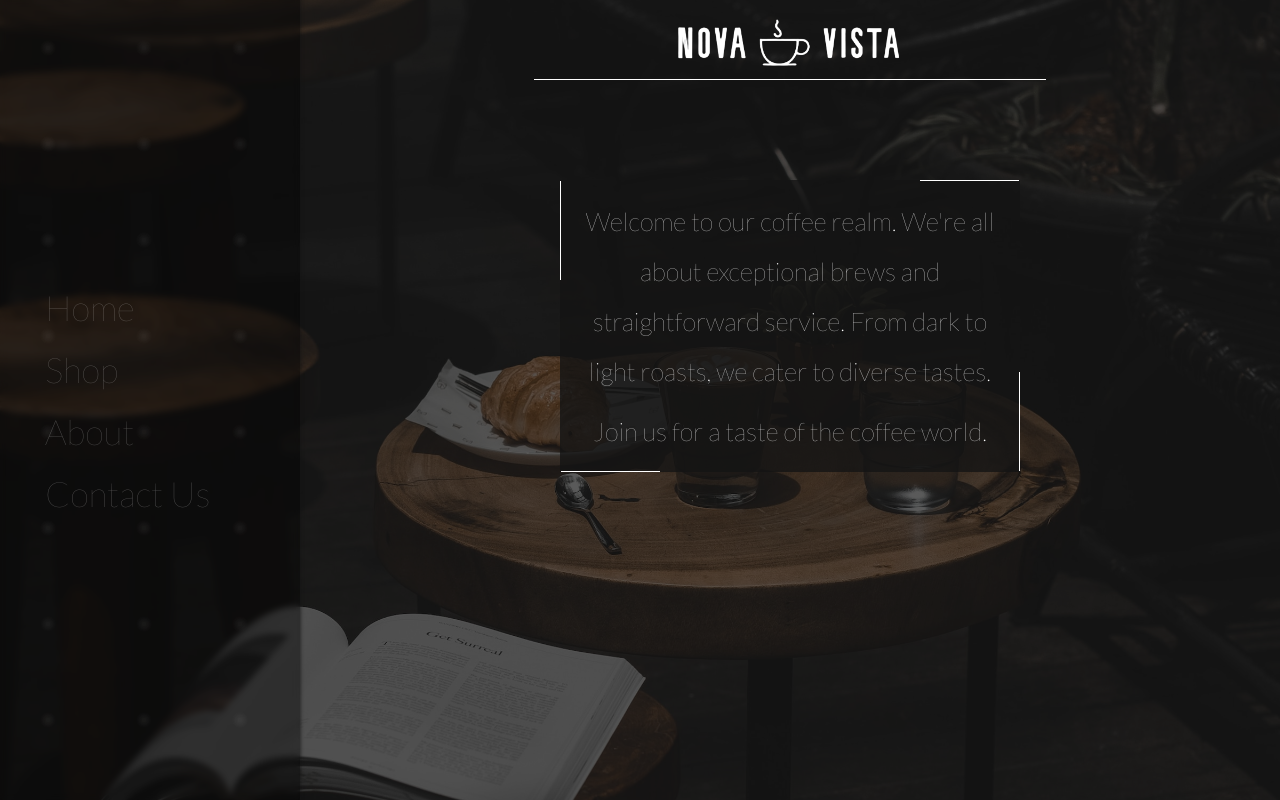
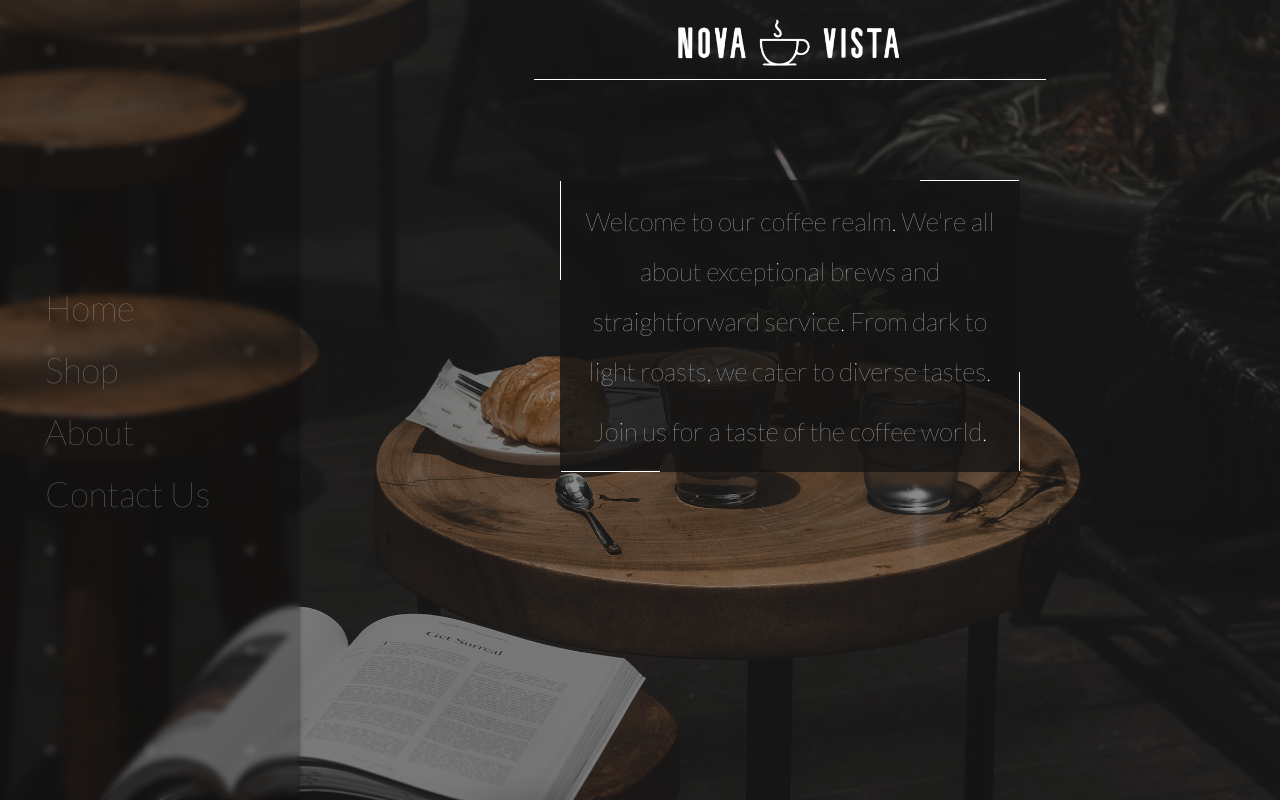
Before and after one commit to sevleo/TOP-RestaurantMenu, a website built with webpack: page src/index.html in a window 1280 px wide. Built offline with nearby package versions, Linux system fonts and the light colour scheme.

Commit message:
play with background styles

```diff
--- a/src/styles.css
+++ b/src/styles.css
@@ -29,10 +29,10 @@ html {
     }
 
     .menu {
-        background-color: rgba(0, 0, 0, 0.400);
+        background-color: rgba(0, 0, 0, 0.200);
         backdrop-filter: blur(3px);
         z-index: 2;
-        box-shadow: 1px 0px 3px 0px rgba(20,20,20,0.6);
+        box-shadow: 1px 0px 3px 0px rgba(20,20,20,0.2);
         display: flex;
         align-items: center;
         /* flex-direction: column; */
@@ -63,7 +63,7 @@ html {
     }
 
     .menu:hover .menu-item {
-        opacity: 0.3;
+        opacity: 0.5;
     }
 
     .menu:hover .menu-item:hover {
@@ -80,7 +80,7 @@ html {
         );
 
         background-position: 0% 0%;
-        background-size: 9vmin 9vmin;
+        background-size: 9.5vmin 9.5vmin;
 
         position: absolute;
         left: 0px;
@@ -92,8 +92,8 @@ html {
     }
 
     .menu:hover > .menu-background-pattern {
-        background-size: 12vmin 12vmin;
-        opacity: 0.5;
+        background-size: 12.5vmin 12.5vmin;
+        opacity: 0.7;
     }
 
     .menu[data-active-index="0"] > .menu-background-pattern {
@@ -142,7 +142,7 @@ html {
 
     .menu:hover ~ .background-image {
         background-size: 100vmax;
-        opacity: 0.30;
+        opacity: 0.50;
         transition: opacity 800ms ease,
         background-size 800ms ease,
         background-position 800ms ease;
@@ -242,7 +242,7 @@ body {
     background-size: 110vmax;
     background-repeat: no-repeat;
 
-    opacity: 0.5;
+    opacity: 0.75;
     filter: blur(0px);
 }
 
```
Also changed, not shown: dist/main.js.
